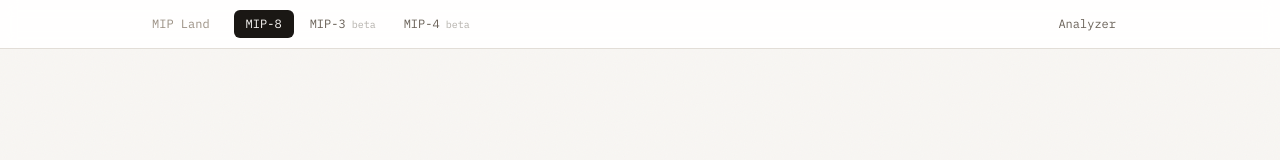
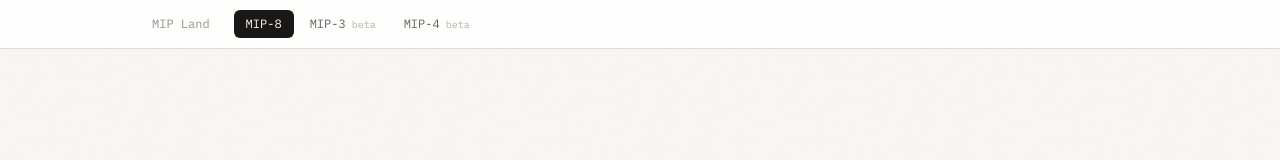
Before and after one commit to portdeveloper/pageified-storage, a Next.js app: page /mip-8 in a window 1280 px wide. Shown: the top 160 px of the page. Built offline with nearby package versions, Linux system fonts and the light colour scheme.

Commit message:
Remove Analyzer tab from nav (embedded in MIP-8 page)

```diff
--- a/src/components/MipNav.tsx
+++ b/src/components/MipNav.tsx
@@ -47,16 +47,6 @@ export default function MipNav() {
             );
           })}
         </div>
-        <Link
-          href="/analyzer"
-          className={`font-mono text-xs px-3 py-1.5 rounded-md transition-all ${
-            pathname === "/analyzer"
-              ? "bg-text-primary text-surface"
-              : "text-text-secondary hover:text-text-primary hover:bg-surface"
-          }`}
-        >
-          Analyzer
-        </Link>
       </div>
     </nav>
   );
```
